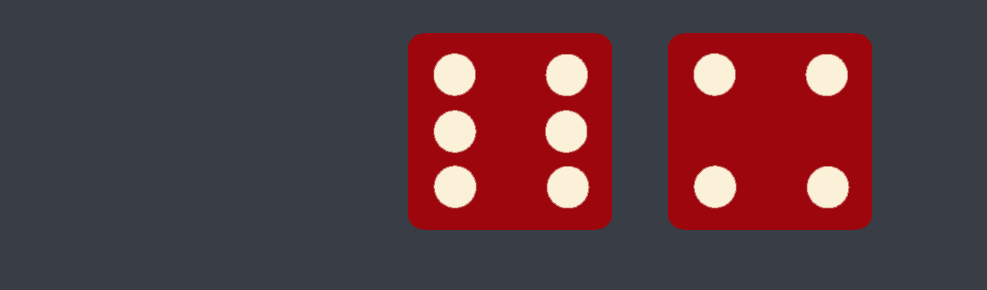
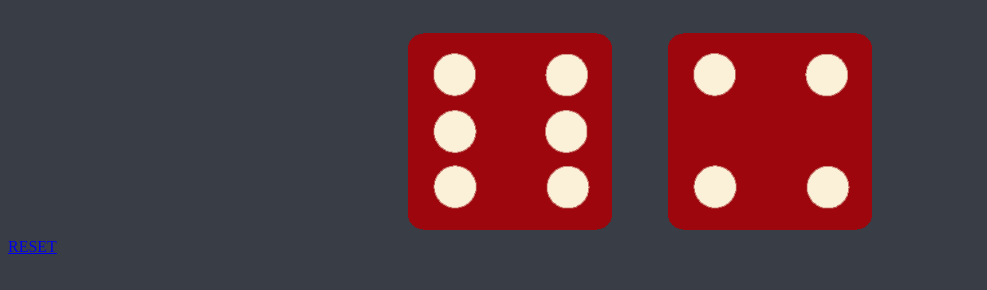
Before and after one commit to dhaparepriyanka/dice-game, a plain HTML site: page index.html in a window 1280 px wide. Shown: the part 462-752 px from the top of the page, without its empty margins (0-987 px from the left). Drawn offline with Linux system fonts and the light colour scheme.

Commit message:
Update index.html

```diff
--- a/index.html
+++ b/index.html
@@ -21,9 +21,10 @@
         <p>Player 2</p>
         <img class="img2" src="images/dice6.png" alt="dice6">
       </div>
-
     </div>
-
+  <div class="button">
+    <a href="#" class="myButton">RESET</a>
+  </div>
 
   </body>
 
```
